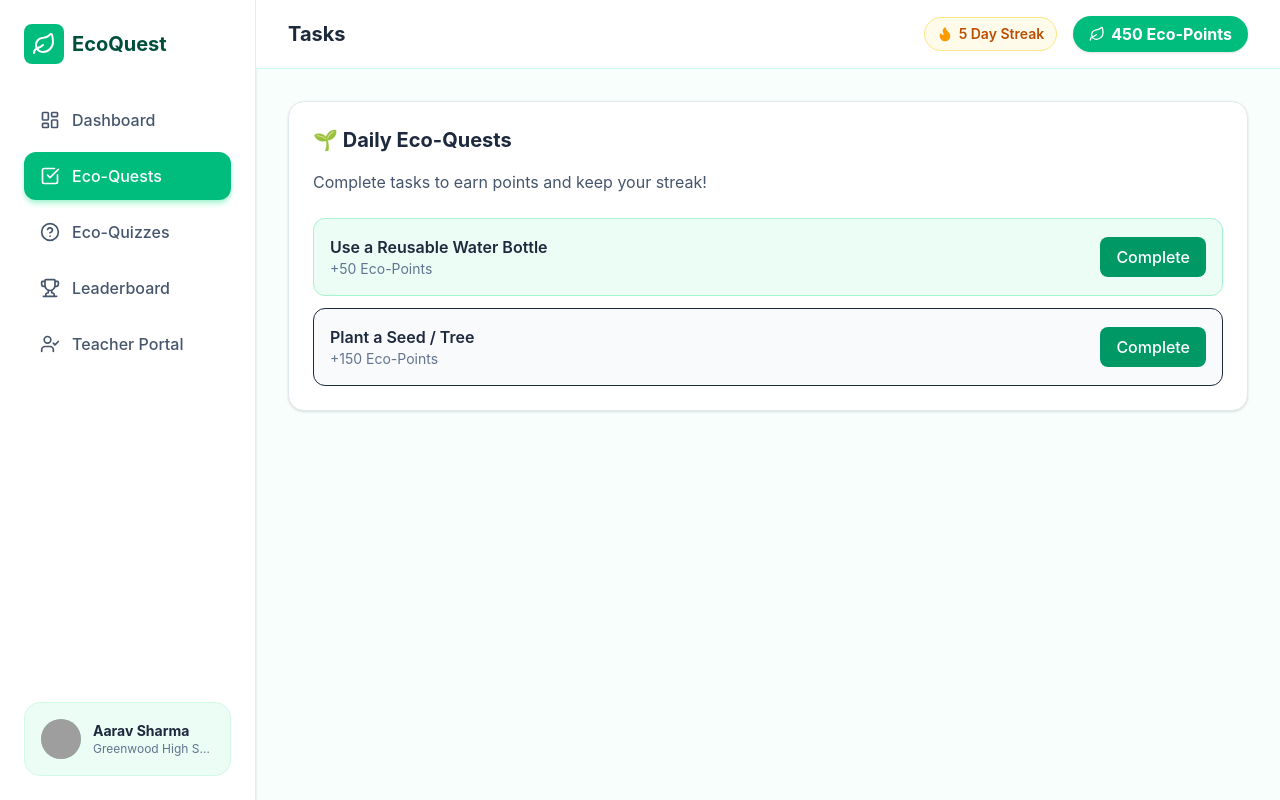
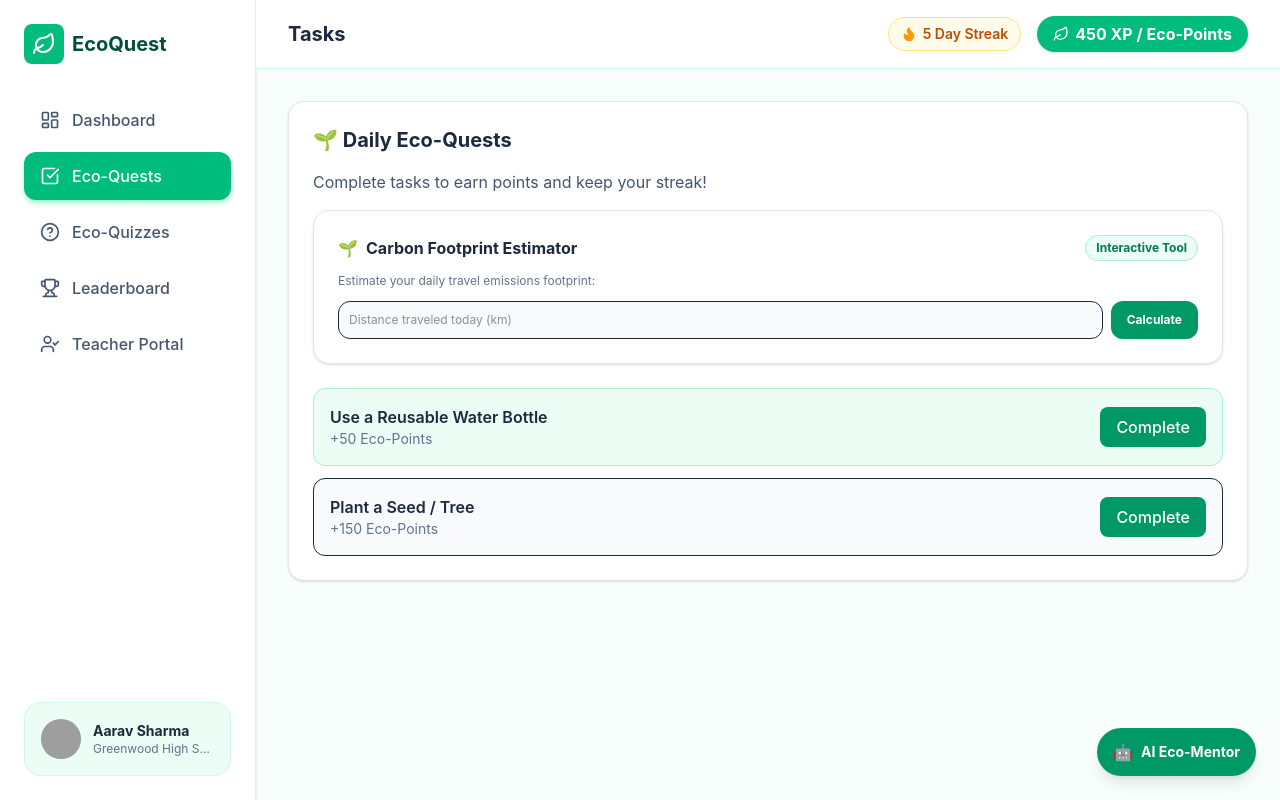
Before and after one commit to Siddhi-git-lab/eco-learning-platform, a React (Vite) app: page / in a window 1280 px wide. Both pictures are taken after a click on the button "Eco-Quests". Built offline with nearby package versions, Linux system fonts and the light colour scheme; grey boxes are pictures that could not be loaded.

Commit message:
Update XP header label and add interactive features

```diff
--- a/src/App.jsx
+++ b/src/App.jsx
@@ -1,4 +1,4 @@
-import React from 'react';
+import React, { useState } from 'react';
 import { GameProvider, useGame } from './GameContext';
 import {
   LayoutDashboard,
@@ -12,6 +12,11 @@ import {
 
 function DashboardContent() {
   const { user, activeTab, setActiveTab } = useGame();
+   const [points, setPoints] = useState(450);
+   const [streak, setStreak] = useState(5);
+   const [completedQuests, setCompletedQuests] = useState([]);
+   const [aiOpen, setAiOpen] = useState(false);
+   const [aiTip, setAiTip] = useState("Tip: Turning off unused appliances can save up to 10% on energy bills!");
 
   return (
     <div className="flex h-screen bg-emerald-50/40 text-slate-800 font-sans">
@@ -76,7 +81,7 @@ function DashboardContent() {
 
             <div className="flex items-center gap-1.5 px-4 py-1.5 bg-emerald-500 text-white rounded-full font-bold shadow-sm">
               <Leaf className="w-4 h-4" />
-              <span>{user.points} Eco-Points</span>
+              <span>{user.points} XP / Eco-Points</span>
             </div>
           </div>
         </header>
@@ -111,8 +116,34 @@ function DashboardContent() {
   <div className="p-6 bg-white rounded-2xl border border-slate-200 shadow-sm space-y-4">
     <h2 className="text-xl font-bold text-slate-800">🌱 Daily Eco-Quests</h2>
     <p className="text-slate-600">Complete tasks to earn points and keep your streak!</p>
+    {/* CARBON FOOTPRINT CALCULATOR CARD */}
+<div className="p-6 my-4 bg-white rounded-2xl border border-slate-200 shadow-sm space-y-3">
+  <div className="flex justify-between items-center">
+    <h4 className="font-bold text-slate-800 flex items-center gap-2 text-base">
+      <span>🌱</span> Carbon Footprint Estimator
+    </h4>
+    <span className="text-xs bg-emerald-50 text-emerald-700 font-bold px-2.5 py-1 rounded-full border border-emerald-200">
+      Interactive Tool
+    </span>
+  </div>
+  <p className="text-xs text-slate-500">Estimate your daily travel emissions footprint:</p>
+  <div className="flex gap-2">
+    <input
+      type="number"
+      placeholder="Distance traveled today (km)"
+      className="flex-1 p-2.5 border rounded-xl text-xs bg-slate-50 focus:outline-emerald-500"
+    />
+    <button
+      onClick={() => alert("Calculated: Your estimated travel footprint today is ~0.8 kg CO2. Good job keeping it low!")}
+      className="px-4 py-2.5 bg-emerald-600 text-white font-bold text-xs rounded-xl hover:bg-emerald-700 transition shadow-sm"
+    >
+      Calculate
+    </button>
+  </div>
+</div>
     <div className="space-y-3 pt-2">
       <div className="p-4 border rounded-xl flex items-center justify-between bg-emerald-50 border-emerald-200">
+
         <div>
           <h4 className="font-semibold text-slate-800">Use a Reusable Water Bottle</h4>
           <p className="text-sm text-slate-500">+50 Eco-Points</p>
@@ -176,6 +207,34 @@ function DashboardContent() {
   </div>
 )}
         </main>
+        {/* FLOATING AI ECO-MENTOR WIDGET */}
+      <div className="fixed bottom-6 right-6 z-40">
+        {aiOpen && (
+          <div className="mb-3 w-80 p-4 bg-white rounded-2xl border border-emerald-200 shadow-2xl">
+            <div className="flex items-center justify-between mb-2 pb-2 border-b">
+              <div className="flex items-center gap-2">
+                <span className="text-xl">🤖</span>
+                <h4 className="font-bold text-slate-800 text-sm">AI Eco-Mentor</h4>
+              </div>
+              <button onClick={() => setAiOpen(false)} className="text-xs font-bold text-slate-400 hover:text-slate-600">✕</button>
+            </div>
+            <p className="text-xs text-slate-600 leading-relaxed">{aiTip}</p>
+            <button
+              onClick={() => setAiTip("Great job on your quests today! Try taking shorter showers to conserve water next.")}
+              className="mt-3 w-full py-1.5 bg-emerald-50 text-emerald-700 text-xs font-bold rounded-lg hover:bg-emerald-100 transition"
+            >
+              Ask AI for Next Tip ✨
+            </button>
+          </div>
+        )}
+        <button
+          onClick={() => setAiOpen(!aiOpen)}
+          className="flex items-center gap-2 px-4 py-3 bg-emerald-600 text-white rounded-full font-bold shadow-lg hover:bg-emerald-700 transition"
+        >
+          <span>🤖</span>
+          <span className="text-sm">AI Eco-Mentor</span>
+        </button>
+      </div>
       </div>
     </div>
   );
```
